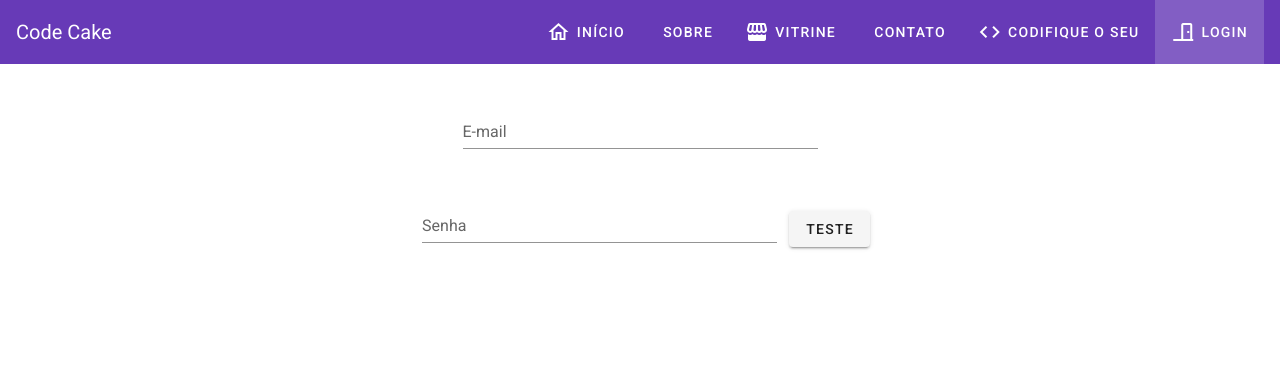
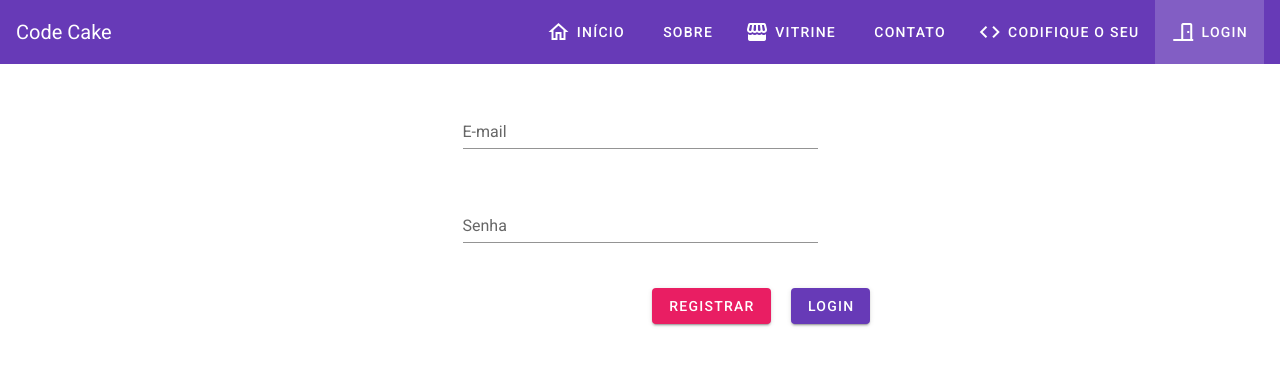
Before and after one commit to leandrocodes/nuxt-codecake, a Nuxt app: page /cliente/login in a window 1280 px wide. Shown: the top 366 px of the page. Built offline with nearby package versions, Linux system fonts and the light colour scheme; no server answers.

Commit message:
login buttons

```diff
--- a/pages/cliente/login.vue
+++ b/pages/cliente/login.vue
@@ -12,7 +12,12 @@
             <v-col cols="12" md="4">
               <v-text-field password v-model="user.password" :rules="passRules" label="Senha" required></v-text-field>
             </v-col>
-            <v-btn @click="login">teste</v-btn>
+          </v-row>
+          <v-row align="center" justify="end">
+            <v-col cols="6">
+              <v-btn @click="login" class="mr-5" color="secondary">Registrar</v-btn>
+              <v-btn @click="login" color="primary">Login</v-btn>
+            </v-col>
           </v-row>
         </v-container>
       </v-form>
@@ -43,19 +48,11 @@ export default {
       //if (user) this.$router.push('/cliente/formulario')
       //console.log(user)
     })
-    firebase
-      .auth()
-      .signOut()
-      .then(() => {
-        this.$router.go()
-      })
   },
   methods: {
     login() {
       //console.log(db)
-      firebase
-        .auth()
-        .signInWithEmailAndPassword(this.user.email, this.user.password)
+      firebase.auth().signInWithEmailAndPassword(this.user.email, this.user.password)
         .then(() => {
           console.log('logou')
           this.$store.commit('increment')
```
